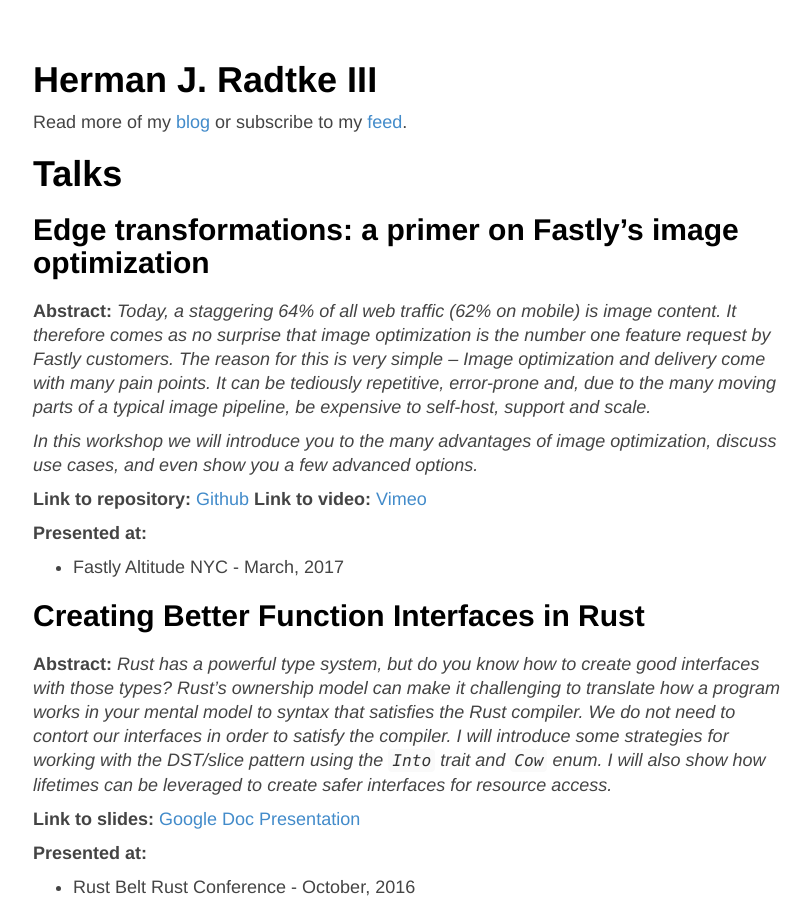
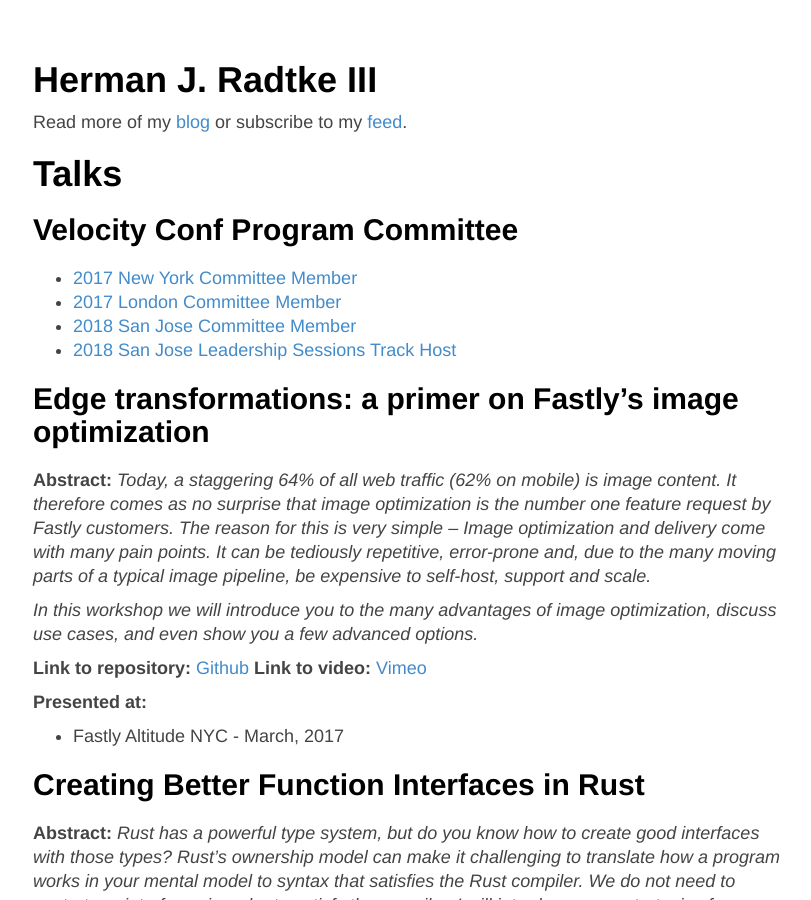
Before and after one commit to hjr3/hjr3.github.io, a Jekyll site: the page built from talks.md, in a window 1280 px wide and 900 px high. Shown: the whole window, without its empty margins (232-1043 px from the left). Built offline with Jekyll 4.4.1, drawn with Linux system fonts in a browser that asks for light colours.

Commit message:
Added Velocity Program Committee to talks

```diff
--- a/talks.md
+++ b/talks.md
@@ -6,6 +6,13 @@ title: Talks
 {% include header.html %}
 
 # {{ page.title }}
+
+## Velocity Conf Program Committee
+
+   * [2017 New York Committee Member](https://conferences.oreilly.com/velocity/vl-ny-2017/public/content/about#committee-members)
+   * [2017 London Committee Member](https://conferences.oreilly.com/velocity/vl-eu-2017/public/content/about#committee)
+   * [2018 San Jose Committee Member](https://conferences.oreilly.com/velocity/vl-ca/public/content/about#committee-members)
+   * [2018 San Jose Leadership Sessions Track Host](https://conferences.oreilly.com/velocity/vl-ca/public/schedule/topic/2696)
 
 ## Edge transformations: a primer on Fastly's image optimization
 
```
